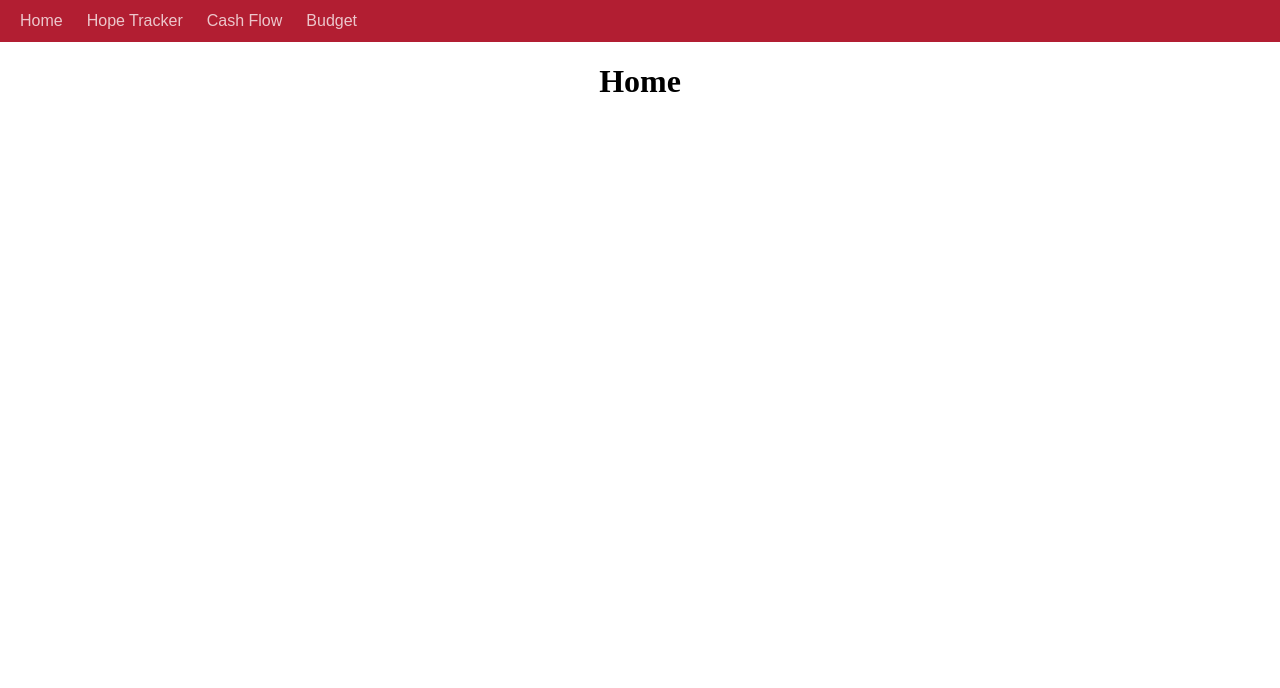
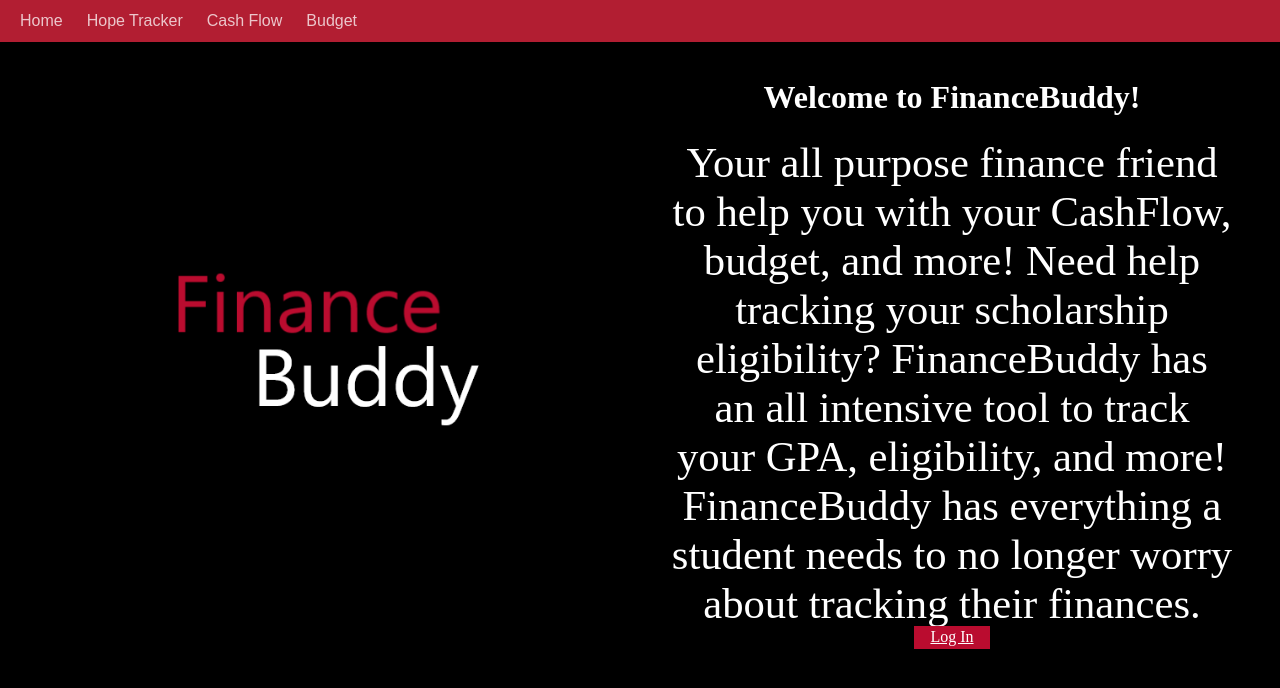
Before and after one commit to collinbrohm25/financebuddy, a React (Create React App) app: page / in a window 1280 px wide. Shown: the top 688 px of the page. Built offline with nearby package versions, Linux system fonts and the light colour scheme; a web font is replaced by a local one.

Commit message:
added WelcomePage import

```diff
--- a/src/pages/Home.js
+++ b/src/pages/Home.js
@@ -1,3 +1,5 @@
+import WelcomePage from "./WelcomePage"
+
 export default function Home() {
-    return <h1>Home</h1>
+    return (<WelcomePage />)
   }
```
